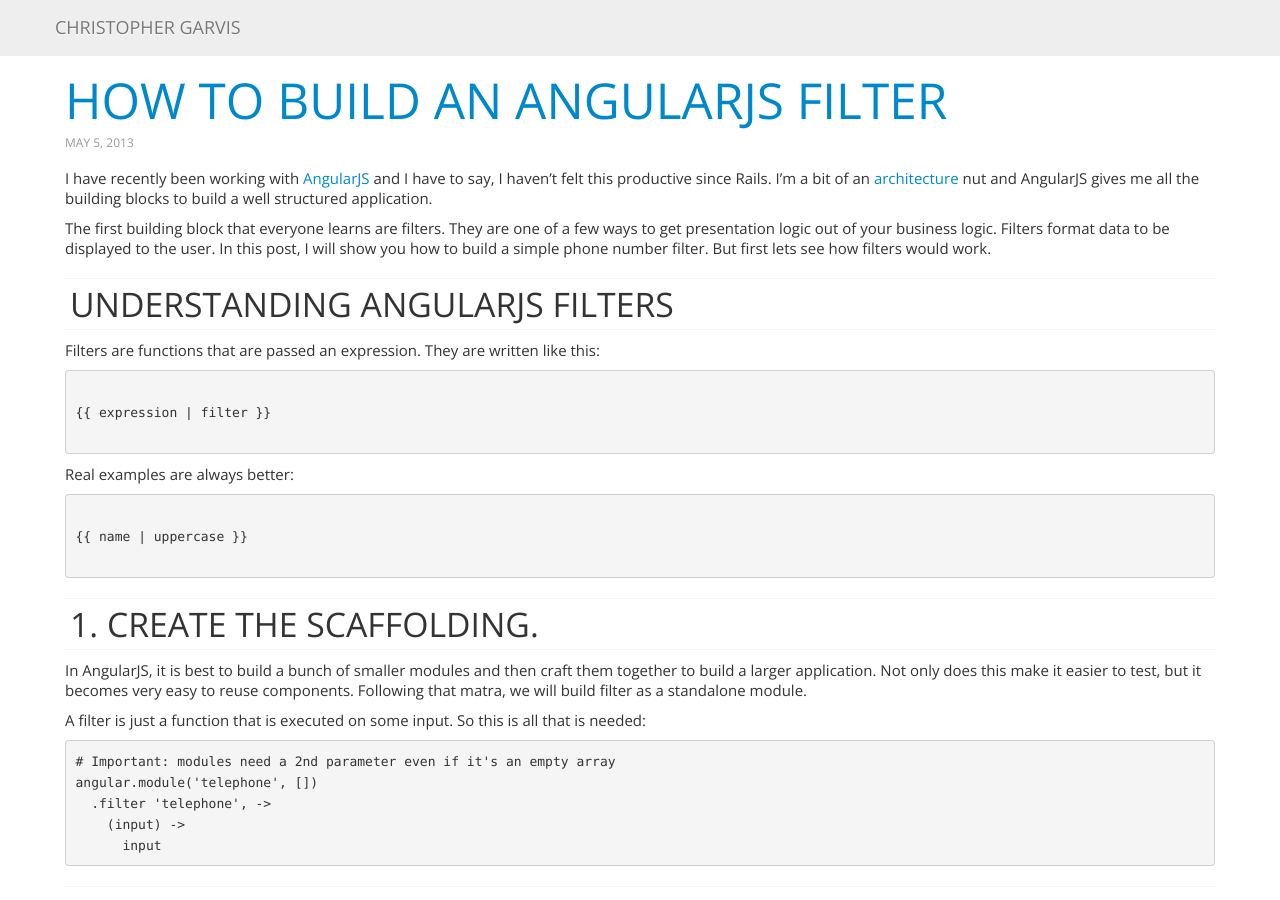
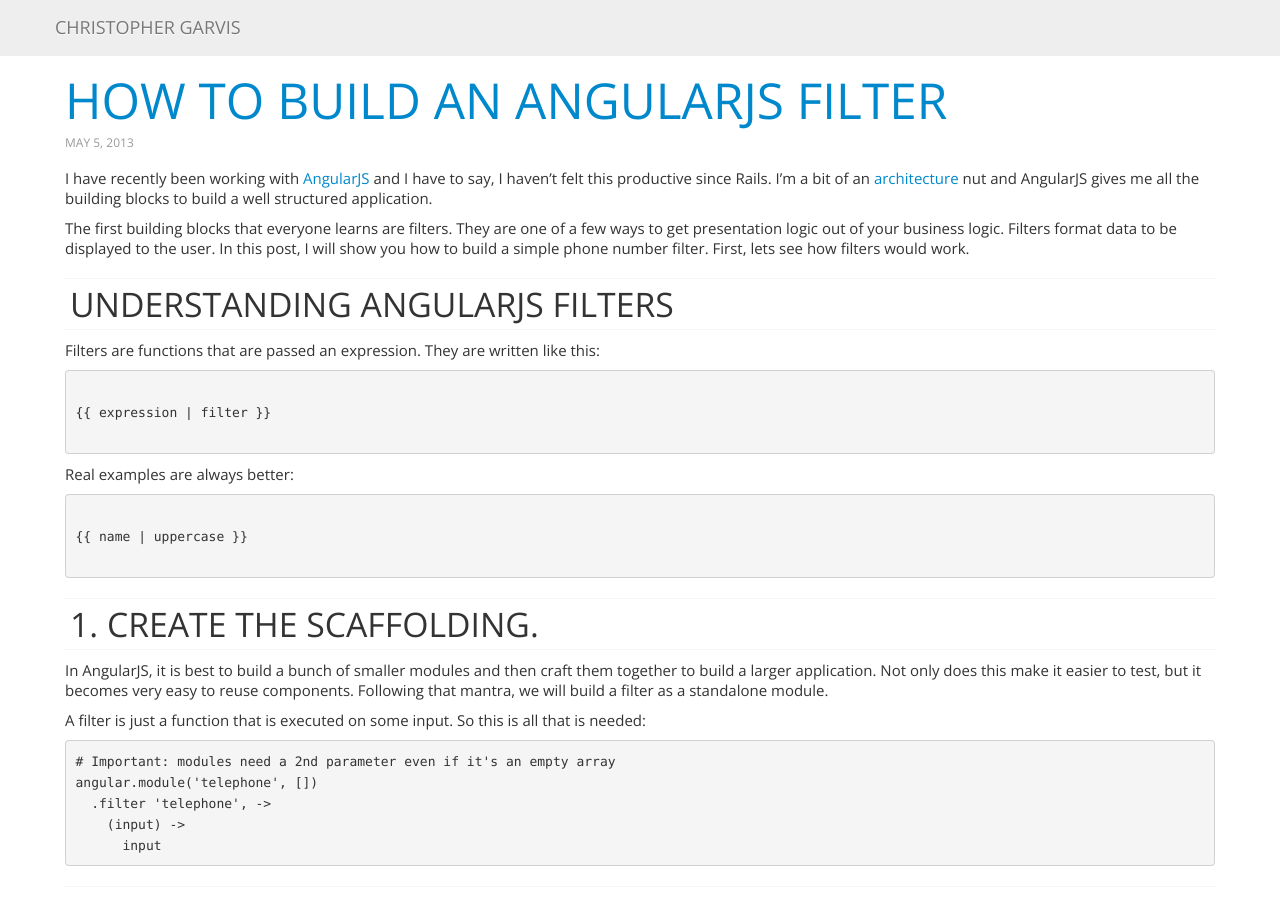
Before and after one commit to cgarvis/chrisgarvis.com, a Jekyll site: the page built from _posts/2013-05-05-building-angularjs-filter.markdown, in a window 1280 px wide and 900 px high. Built offline with Jekyll 4.4.1, drawn with Linux system fonts in a browser that asks for light colours; nearby versions of some CDN libraries; Markdown is read by kramdown in place of the engine named in the settings; comment, search, counter and statistics services are not loaded; some of the changed text lies outside the part shown.

Commit message:
Proofread

```diff
--- a/_posts/2013-05-05-building-angularjs-filter.markdown
+++ b/_posts/2013-05-05-building-angularjs-filter.markdown
@@ -12,12 +12,12 @@ I'm a bit of an [architecture](http://www.youtube.com/watch?v=WpkDN78P884 "Archi
 and AngularJS gives me all the building blocks
 to build a well structured application.
 
-The first building block that everyone learns are filters.
+The first building blocks that everyone learns are filters.
 They are one of a few ways to get presentation logic out of your business logic.
 Filters format data to be displayed to the user.
 In this post,
 I will show you how to build a simple phone number filter.
-But first lets see how filters would work.
+First, lets see how filters would work.
 
 ## Understanding AngularJS Filters
 
@@ -45,8 +45,8 @@ it is best to build a bunch of smaller modules
 and then craft them together to build a larger application.
 Not only does this make it easier to test,
 but it becomes very easy to reuse components.
-Following that matra,
-we will build filter as a standalone module.
+Following that mantra,
+we will build a filter as a standalone module.
 
 A filter is just a function that is executed on some input.
 So this is all that is needed:
```
Also changed, not shown: other parts of _posts/2013-05-05-building-angularjs-filter.markdown (+1 -1 lines).
